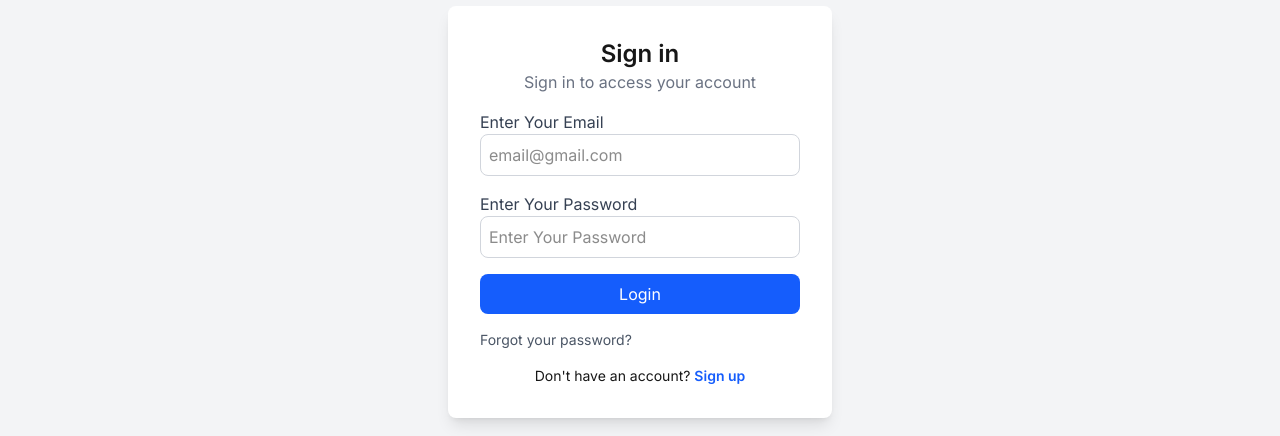
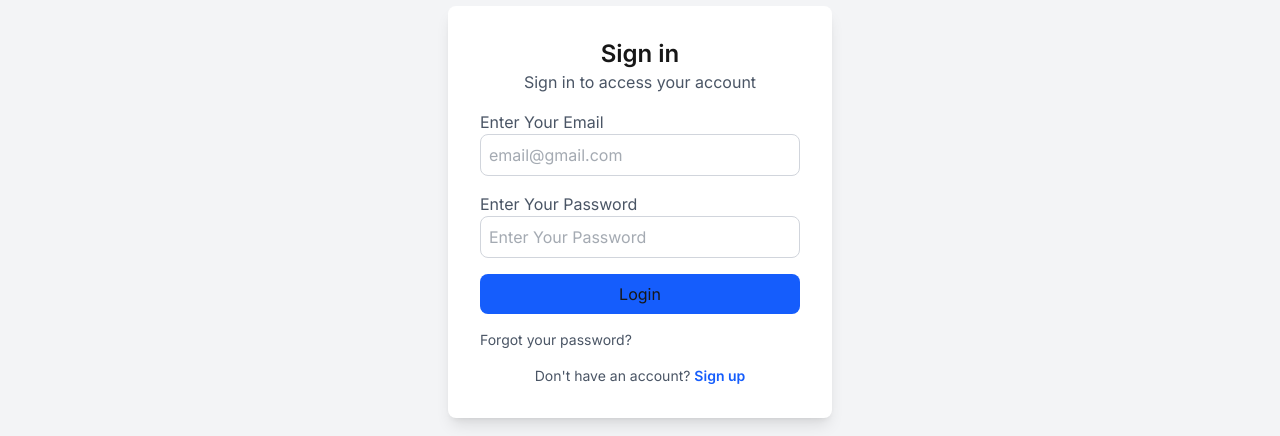
Before and after one commit to ClermontJudicael/frontend, a Next.js app: page /login in a window 1280 px wide. Shown: the part 260-696 px from the top of the page. Built offline with nearby package versions, Linux system fonts and the light colour scheme.

Commit message:
change text color login/signup

```diff
--- a/app/login/loading.js
+++ /dev/null
@@ -1,30 +0,0 @@
-import React from 'react';
-
-const Loading = () => {
-  return (
-    <div className="max-w-sm p-4 border border-gray-200 rounded shadow animate-pulse md:p-6 dark:border-gray-400">
-      <div className="flex items-center justify-center h-48 mb-4 bg-gray-300 rounded dark:bg-gray-400">
-        <svg viewBox="0 0 16 20" fill="currentColor" xmlns="http://www.w3.org/2000/svg" aria-hidden="true" className="w-10 h-10 text-gray-200 dark:text-gray-600">
-          <path d="M14.066 0H7v5a2 2 0 0 1-2 2H0v11a1.97 1.97 0 0 0 1.934 2h12.132A1.97 1.97 0 0 0 16 18V2a1.97 1.97 0 0 0-1.934-2ZM10.5 6a1.5 1.5 0 1 1 0 2.999A1.5 1.5 0 0 1 10.5 6Zm2.221 10.515a1 1 0 0 1-.858.485h-8a1 1 0 0 1-.9-1.43L5.6 10.039a.978.978 0 0 1 .936-.57 1 1 0 0 1 .9.632l1.181 2.981.541-1a.945.945 0 0 1 .883-.522 1 1 0 0 1 .879.529l1.832 3.438a1 1 0 0 1-.031.988Z" />
-          <path d="M5 5V.13a2.96 2.96 0 0 0-1.293.749L.879 3.707A2.98 2.98 0 0 0 .13 5H5Z" />
-        </svg>
-      </div>
-      <div className="h-2.5 bg-gray-200 rounded-full dark:bg-gray-400 w-48 mb-4" />
-      <div className="h-2 bg-gray-200 rounded-full dark:bg-gray-400 mb-2.5" />
-      <div className="h-2 bg-gray-200 rounded-full dark:bg-gray-400 mb-2.5" />
-      <div className="h-2 bg-gray-200 rounded-full dark:bg-gray-400" />
-      <div className="flex items-center mt-4">
-        <svg viewBox="0 0 20 20" fill="currentColor" xmlns="http://www.w3.org/2000/svg" aria-hidden="true" className="w-10 h-10 me-3 text-gray-200 dark:text-gray-400">
-          <path d="M10 0a10 10 0 1 0 10 10A10.011 10.011 0 0 0 10 0Zm0 5a3 3 0 1 1 0 6 3 3 0 0 1 0-6Zm0 13a8.949 8.949 0 0 1-4.951-1.488A3.987 3.987 0 0 1 9 13h2a3.987 3.987 0 0 1 3.951 3.512A8.949 8.949 0 0 1 10 18Z" />
-        </svg>
-        <div>
-          <div className="h-2.5 bg-gray-200 rounded-full dark:bg-gray-400 w-32 mb-2" />
-          <div className="w-48 h-2 bg-gray-200 rounded-full dark:bg-gray-400" />
-        </div>
-      </div>
-      <span className="sr-only">Loading...</span>
-    </div>
-  );
-}
-
-export default Loading;
--- a/app/login/page.js
+++ b/app/login/page.js
@@ -20,11 +20,7 @@ export default function Login() {
 
     try {
       const res = await axios.post("http://localhost:5000/api/auth/login", formData);
-
-      // Use the login function from AuthContext to set the user state
-      login(res.data.token); // This should store user info in context
-
-      // Redirect the user to the dashboard page after successful login
+      login(res.data.token);
       router.push("/dashboard");
     } catch (err) {
       setError("Invalid credentials. Please try again.");
@@ -34,40 +30,41 @@ export default function Login() {
   };
 
   return (
+
     <div className="flex justify-center items-center h-screen bg-gray-100">
       <div className="bg-white shadow-lg rounded-lg p-8 w-96">
         <h2 className="text-2xl font-semibold text-center">Sign in</h2>
-        <p className="text-gray-500 text-center mb-4">Sign in to access your account</p>
+        <p className="text-gray-600 text-center mb-4">Sign in to access your account</p>
 
         {error && <p className="text-red-500 text-sm text-center">{error}</p>}
 
         <form onSubmit={handleSubmit} className="space-y-4">
           <div>
-            <label className="block text-gray-700">Enter Your Email</label>
+            <label className="block text-gray-600">Enter Your Email</label>
             <input
               type="email"
               name="email"
               placeholder="email@gmail.com"
               onChange={handleChange}
               required
-              className="w-full border border-gray-300 rounded-lg p-2 focus:ring-2 focus:ring-blue-500 focus:outline-none"
+              className="w-full border border-gray-300 rounded-lg p-2 text-gray-600 focus:ring-2 focus:ring-blue-500 focus:outline-none"
             />
           </div>
           <div>
-            <label className="block text-gray-700">Enter Your Password</label>
+            <label className="block text-gray-600">Enter Your Password</label>
             <input
               type="password"
               name="password"
               placeholder="Enter Your Password"
               onChange={handleChange}
               required
-              className="w-full border border-gray-300 rounded-lg p-2 focus:ring-2 focus:ring-blue-500 focus:outline-none"
+              className="w-full border border-gray-300 rounded-lg p-2 text-gray-600 focus:ring-2 focus:ring-blue-500 focus:outline-none"
             />
           </div>
           <button
             type="submit"
             disabled={loading}
-            className="w-full bg-blue-600 text-white py-2 rounded-lg hover:bg-blue-700 transition disabled:bg-gray-400"
+            className="w-full bg-blue-600 py-2 rounded-lg hover:bg-blue-700 transition disabled:bg-gray-400"
           >
             {loading ? "Logging in..." : "Login"}
           </button>
@@ -77,7 +74,7 @@ export default function Login() {
           <a href="#" className="hover:text-blue-600">Forgot your password?</a>
         </div>
 
-        <p className="text-sm text-center mt-4">
+        <p className="text-sm text-center mt-4 text-gray-600">
           Don't have an account?{" "}
           <a href="/signup" className="text-blue-600 font-semibold hover:underline">Sign up</a>
         </p>
--- a/app/signup/loading.js
+++ /dev/null
@@ -1,13 +0,0 @@
-import React from 'react';
-
-const Loading = () => {
-  return (
-    <div className="flex flex-row gap-2">
-      <div className="w-4 h-4 rounded-full bg-blue-700 animate-bounce" />
-      <div className="w-4 h-4 rounded-full bg-blue-700 animate-bounce [animation-delay:-.3s]" />
-      <div className="w-4 h-4 rounded-full bg-blue-700 animate-bounce [animation-delay:-.5s]" />
-    </div>
-  );
-}
-
-export default Loading;
--- a/app/signup/page.js
+++ b/app/signup/page.js
@@ -44,18 +44,18 @@ export default function Signup() {
               placeholder="Your username"
               onChange={handleChange}
               required
-              className="w-full border border-gray-300 rounded-lg p-2 focus:ring-2 focus:ring-blue-500 focus:outline-none"
+              className="w-full border text-black border-gray-300 rounded-lg p-2 focus:ring-2 focus:ring-blue-500 focus:outline-none"
             />
           </div>
           <div>
-            <label className="block text-gray-700">Enter Your Email</label>
+            <label className="block text-g-700">Enter Your Email</label>
             <input
               type="email"
               name="email"
               placeholder="email@gmail.com"
               onChange={handleChange}
               required
-              className="w-full border border-gray-300 rounded-lg p-2 focus:ring-2 focus:ring-blue-500 focus:outline-none"
+              className="w-full border text-black border-gray-300 rounded-lg p-2 focus:ring-2 focus:ring-blue-500 focus:outline-none"
             />
           </div>
           <div>
@@ -66,7 +66,7 @@ export default function Signup() {
               placeholder="Enter Your Password"
               onChange={handleChange}
               required
-              className="w-full border border-gray-300 rounded-lg p-2 focus:ring-2 focus:ring-blue-500 focus:outline-none"
+              className="w-full border text-black border-gray-300 rounded-lg p-2 focus:ring-2 focus:ring-blue-500 focus:outline-none"
             />
           </div>
           <div>
@@ -77,7 +77,7 @@ export default function Signup() {
               placeholder="Confirm Your Password"
               onChange={handleChange}
               required
-              className="w-full border border-gray-300 rounded-lg p-2 focus:ring-2 focus:ring-blue-500 focus:outline-none"
+              className="w-full text-black border border-gray-300 rounded-lg p-2 focus:ring-2 focus:ring-blue-500 focus:outline-none"
             />
           </div>
           <button className="w-full bg-blue-600 text-white py-2 rounded-lg hover:bg-blue-700 transition">
--- a/package.json
+++ b/package.json
@@ -14,7 +14,8 @@
     "jwt-decode": "^4.0.0",
     "next": "15.2.1",
     "react": "^19.0.0",
-    "react-dom": "^19.0.0"
+    "react-dom": "^19.0.0",
+    "react-loading-indicators": "^1.0.0"
   },
   "devDependencies": {
     "@eslint/eslintrc": "^3",
```
Also changed, not shown: 1 other file (tests, documents, lock files or other folders).
